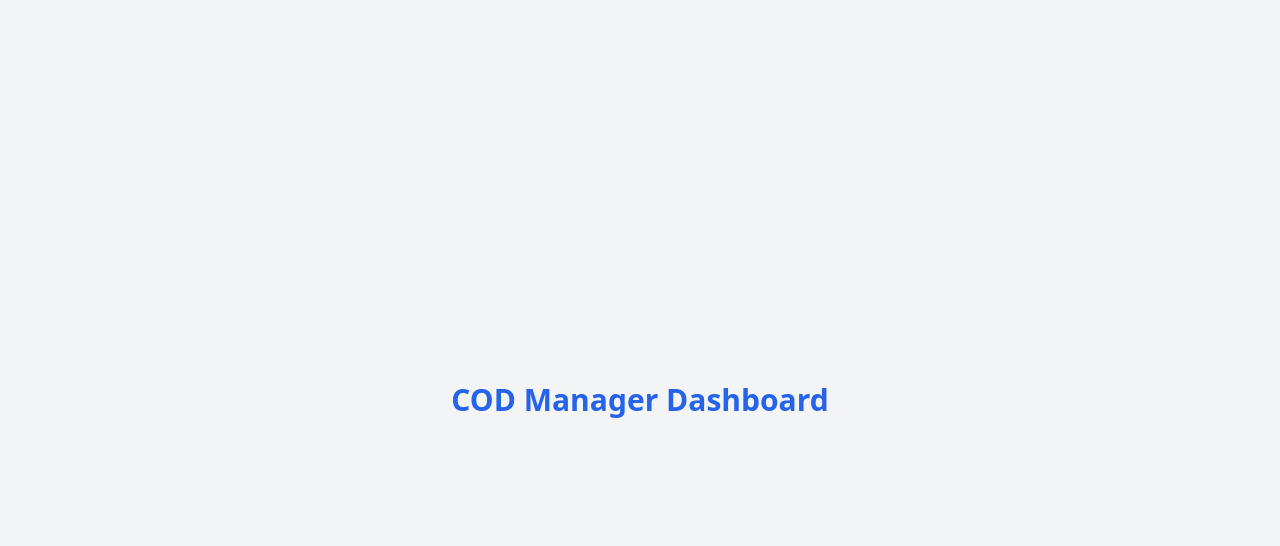
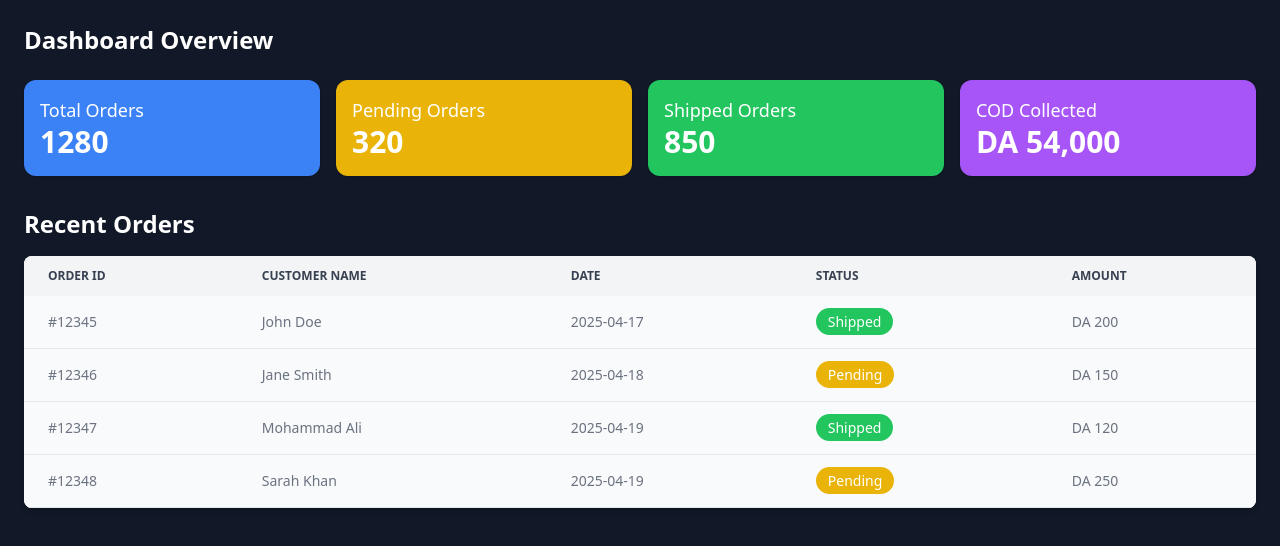
Before and after one commit to alikaderrg/cod-manager-dashboard, a React (Create React App) app in the folder frontend/: page / in a window 1280 px wide. Shown: the top 546 px of the page. Built offline with nearby package versions, Linux system fonts and the light colour scheme.

Commit message:
initial Commit V0.0.1

```diff
--- a/frontend/src/App.js
+++ b/frontend/src/App.js
@@ -1,11 +1,15 @@
-import React from "react";
+import Dashboard from './pages/Dashboard';
 
 function App() {
   return (
-    <div className="h-screen flex items-center justify-center bg-gray-100">
-      <h1 className="text-3xl font-bold text-blue-600">COD Manager Dashboard</h1>
+    <div className="min-h-screen bg-gray-900 text-white">
+      <Dashboard />
     </div>
   );
 }
 
 export default App;
+<div className="grid grid-cols-1 sm:grid-cols-2 lg:grid-cols-3 gap-4">
+  <div className="bg-white p-6 shadow-lg rounded-lg"> {/* Dashboard content here */} </div>
+  <div className="bg-white p-6 shadow-lg rounded-lg"> {/* Dashboard content here */} </div>
+</div>
--- /dev/null
+++ b/frontend/src/api/delivery.js
@@ -0,0 +1,14 @@
+import axios from 'axios';
+
+export const fetchDeliveryStatus = async (orderId) => {
+  try {
+    const response = await axios.get(`https://api.zrexpress.com/order/${orderId}/status`, {
+      headers: {
+        'Authorization': `Bearer ${YOUR_API_KEY}`,
+      },
+    });
+    return response.data;
+  } catch (error) {
+    console.error('Error fetching delivery status:', error);
+  }
+};
--- /dev/null
+++ b/frontend/src/api/shopify.js
@@ -0,0 +1,14 @@
+import axios from 'axios';
+
+export const fetchShopifyOrders = async () => {
+  try {
+    const response = await axios.get('https://your-shopify-store.myshopify.com/admin/api/2023-04/orders.json', {
+      headers: {
+        'X-Shopify-Access-Token': 'your-access-token',
+      },
+    });
+    return response.data.orders;
+  } catch (error) {
+    console.error('Error fetching Shopify orders:', error);
+  }
+};
--- /dev/null
+++ b/frontend/src/auth/firebase.js
@@ -0,0 +1,22 @@
+import firebase from 'firebase/app';
+import 'firebase/auth';
+
+const firebaseConfig = {
+  apiKey: 'your-api-key',
+  authDomain: 'your-auth-domain',
+  projectId: 'your-project-id',
+  storageBucket: 'your-storage-bucket',
+  messagingSenderId: 'your-messaging-sender-id',
+  appId: 'your-app-id',
+};
+
+firebase.initializeApp(firebaseConfig);
+
+export const signIn = async (email, password) => {
+  try {
+    const userCredential = await firebase.auth().signInWithEmailAndPassword(email, password);
+    return userCredential.user;
+  } catch (error) {
+    console.error('Error signing in:', error);
+  }
+};
--- /dev/null
+++ b/frontend/src/components/Analytics.js
@@ -0,0 +1,21 @@
+import { Line } from 'react-chartjs-2';
+import { Chart as ChartJS } from 'chart.js/auto';
+
+const chartData = {
+  labels: ['January', 'February', 'March', 'April'],
+  datasets: [{
+    label: 'Orders',
+    data: [65, 59, 80, 81],
+  }],
+};
+
+const Analytics = () => {
+  return (
+    <div className="p-6">
+      <h3 className="text-2xl font-semibold mb-4">Orders Analytics</h3>
+      <Line data={chartData} />
+    </div>
+  );
+};
+
+export default Analytics;
--- /dev/null
+++ b/frontend/src/components/Loader.js
@@ -0,0 +1,12 @@
+import React from 'react';
+
+const Loader = () => (
+  <div className="flex justify-center items-center">
+    <svg className="animate-spin h-8 w-8 text-blue-500" xmlns="http://www.w3.org/2000/svg" viewBox="0 0 24 24" fill="none" stroke="currentColor">
+      <circle cx="12" cy="12" r="10" stroke="currentColor" strokeWidth="4"></circle>
+      <path fill="currentColor" d="M4 12a8 8 0 1 0 16 0 8 8 0 0 0-16 0z"></path>
+    </svg>
+  </div>
+);
+
+export default Loader;
--- /dev/null
+++ b/frontend/src/components/OrderDetailsModal.js
@@ -0,0 +1,13 @@
+import React from 'react';
+
+const OrderDetailsModal = ({ order, closeModal }) => (
+  <div className="fixed inset-0 bg-black bg-opacity-50 flex justify-center items-center">
+    <div className="bg-white p-6 rounded-lg shadow-lg w-96">
+      <h3 className="text-xl font-semibold">Order Details</h3>
+      <p>Order Status: {order.status}</p>
+      <button onClick={closeModal} className="bg-blue-500 text-white py-2 px-4 rounded">Close</button>
+    </div>
+  </div>
+);
+
+export default OrderDetailsModal;
--- /dev/null
+++ b/frontend/src/components/OrderTracking.js
@@ -0,0 +1,7 @@
+<select className="bg-white border border-gray-300 p-2 rounded" onChange={handleStatusChange}>
+  <option value="created">Created</option>
+  <option value="confirmed">Confirmed</option>
+  <option value="ready_to_ship">Ready to Ship</option>
+  <option value="shipped_to_courier">Shipped to Courier</option>
+  <option value="at_courier">At Courier</option>
+</select>
--- /dev/null
+++ b/frontend/src/components/StoreSelector.js
@@ -0,0 +1,5 @@
+<select onChange={handleStoreChange}>
+  <option value="store1">Store 1</option>
+  <option value="store2">Store 2</option>
+  <option value="store3">Store 3</option>
+</select>
--- a/frontend/src/pages/Dashboard.jsx
+++ b/frontend/src/pages/Dashboard.jsx
@@ -5,13 +5,22 @@ const Dashboard = () => {
     { title: 'Total Orders', value: 1280, color: 'bg-blue-500' },
     { title: 'Pending Orders', value: 320, color: 'bg-yellow-500' },
     { title: 'Shipped Orders', value: 850, color: 'bg-green-500' },
-    { title: 'COD Collected', value: 'DH 54,000', color: 'bg-purple-500' },
+    { title: 'COD Collected', value: 'DA 54,000', color: 'bg-purple-500' },
+  ];
+
+  const recentOrders = [
+    { id: '#12345', name: 'John Doe', date: '2025-04-17', status: 'Shipped', amount: 'DA 200' },
+    { id: '#12346', name: 'Jane Smith', date: '2025-04-18', status: 'Pending', amount: 'DA 150' },
+    { id: '#12347', name: 'Mohammad Ali', date: '2025-04-19', status: 'Shipped', amount: 'DA 120' },
+    { id: '#12348', name: 'Sarah Khan', date: '2025-04-19', status: 'Pending', amount: 'DA 250' },
   ];
 
   return (
-    <div>
+    <div className="p-6">
       <h1 className="text-2xl font-bold mb-6">Dashboard Overview</h1>
-      <div className="grid grid-cols-1 sm:grid-cols-2 md:grid-cols-4 gap-4">
+
+      {/* Stats Cards */}
+      <div className="grid grid-cols-1 sm:grid-cols-2 md:grid-cols-4 gap-4 mb-8">
         {stats.map((stat, index) => (
           <div key={index} className={`p-4 rounded-xl text-white shadow ${stat.color}`}>
             <h2 className="text-lg">{stat.title}</h2>
@@ -19,6 +28,37 @@ const Dashboard = () => {
           </div>
         ))}
       </div>
+
+      {/* Recent Orders Table */}
+      <h2 className="text-2xl font-bold mb-4">Recent Orders</h2>
+      <div className="overflow-x-auto bg-white shadow-md rounded-lg">
+        <table className="min-w-full text-sm text-left text-gray-500">
+          <thead className="text-xs text-gray-700 uppercase bg-gray-100">
+            <tr>
+              <th className="px-6 py-3">Order ID</th>
+              <th className="px-6 py-3">Customer Name</th>
+              <th className="px-6 py-3">Date</th>
+              <th className="px-6 py-3">Status</th>
+              <th className="px-6 py-3">Amount</th>
+            </tr>
+          </thead>
+          <tbody>
+            {recentOrders.map((order, index) => (
+              <tr key={index} className="bg-gray-50 border-b hover:bg-gray-100">
+                <td className="px-6 py-4">{order.id}</td>
+                <td className="px-6 py-4">{order.name}</td>
+                <td className="px-6 py-4">{order.date}</td>
+                <td className="px-6 py-4">
+                  <span className={`px-3 py-1 text-white rounded-full ${order.status === 'Shipped' ? 'bg-green-500' : 'bg-yellow-500'}`}>
+                    {order.status}
+                  </span>
+                </td>
+                <td className="px-6 py-4">{order.amount}</td>
+              </tr>
+            ))}
+          </tbody>
+        </table>
+      </div>
     </div>
   );
 };
```
